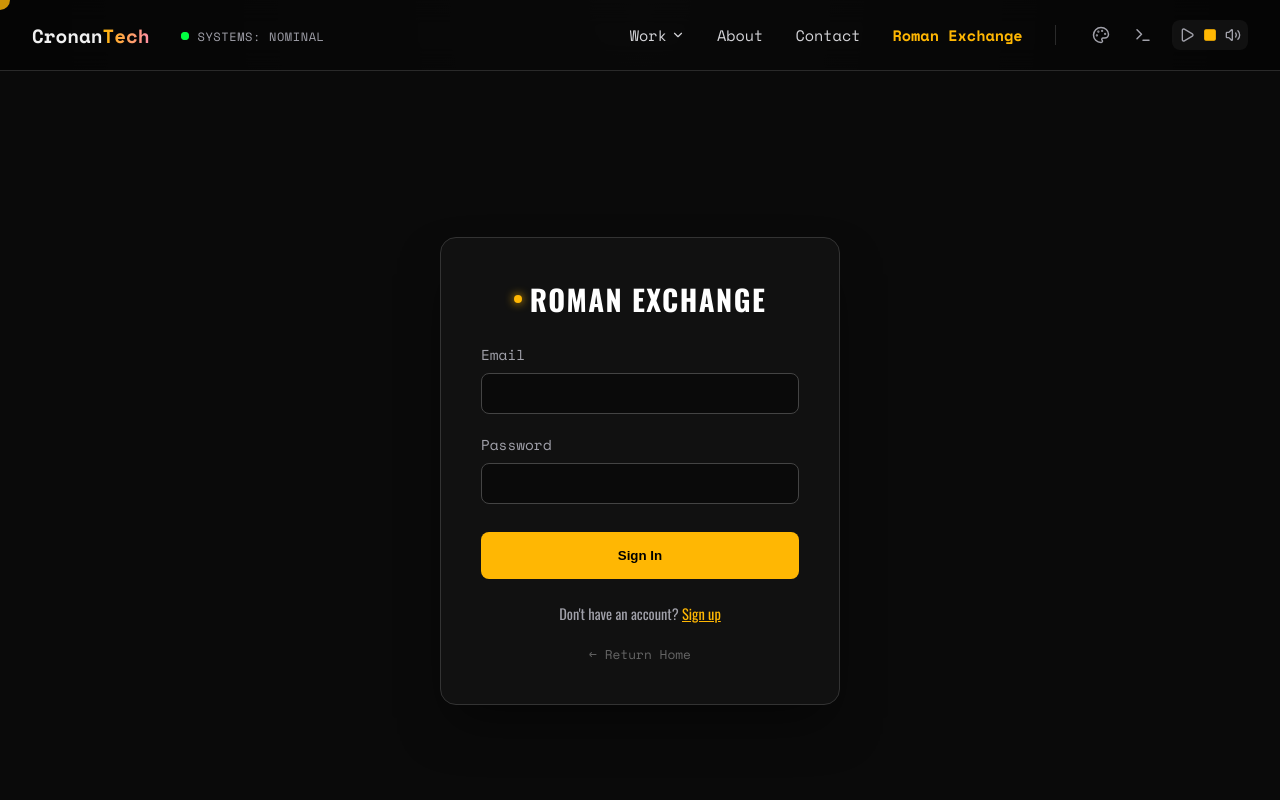
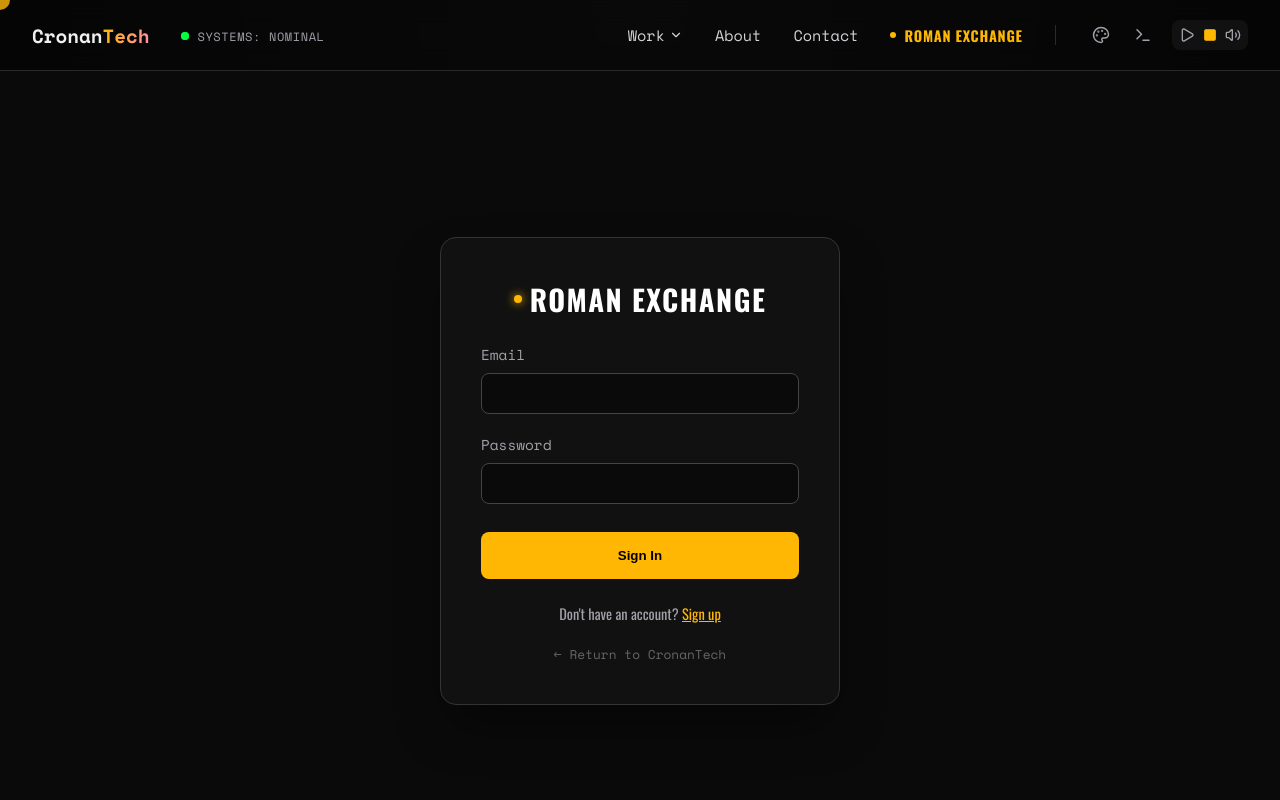
Before and after one commit to Cwill2778/urlroast, a Next.js app: page /romans-chat/login in a window 1280 px wide. Shown: the top 800 px of the page. Built offline with nearby package versions, Linux system fonts and the light colour scheme.

Commit message:
feat: migrate Roman Exchange to subdomain romanexchange.cronantech.com with Next.js proxy

```diff
--- a/src/app/page.js
+++ b/src/app/page.js
@@ -19,7 +19,7 @@ export default function Portfolio() {
   return (
     <main style={{ minHeight: '100vh', display: 'flex', flexDirection: 'column', alignItems: 'center', padding: '4rem 2rem 0 2rem' }}>
       {/* Top Announcement Banner */}
-      <Link href="/romans-chat" style={{ textDecoration: 'none', width: '100%', maxWidth: '1200px', margin: '0 auto 2rem auto', display: 'block' }}>
+      <Link href="https://romanexchange.cronantech.com" style={{ textDecoration: 'none', width: '100%', maxWidth: '1200px', margin: '0 auto 2rem auto', display: 'block' }}>
         <motion.div
           initial={{ opacity: 0, y: -20 }}
           animate={{ opacity: 1, y: 0 }}
@@ -225,6 +225,7 @@ export default function Portfolio() {
               </p>
             </div>
 
+
             {/* Announcement 3 */}
             <div style={{ background: 'rgba(255,255,255,0.02)', padding: '1rem', borderRadius: '8px', borderLeft: '2px solid #555' }}>
               <div style={{ fontSize: '0.75rem', color: '#888', marginBottom: '0.5rem', fontFamily: 'var(--font-space)', letterSpacing: '0.1em' }}>SUMMER 2026</div>
--- a/src/app/romans-chat/login/page.js
+++ b/src/app/romans-chat/login/page.js
@@ -25,7 +25,7 @@ export default function Login() {
     try {
       if (isLogin) {
         await signInWithEmailAndPassword(auth, email, password);
-        router.push('/romans-chat');
+        router.push('/');
       } else {
         const userCredential = await createUserWithEmailAndPassword(auth, email, password);
         const user = userCredential.user;
@@ -42,7 +42,7 @@ export default function Login() {
           createdAt: new Date().toISOString()
         });
 
-        router.push('/romans-chat');
+        router.push('/');
       }
     } catch (err) {
       setError(err.message);
@@ -144,7 +144,7 @@ export default function Login() {
         </div>
 
         <div style={{ marginTop: '1rem', textAlign: 'center' }}>
-          <Link href="/" style={{ color: '#666', textDecoration: 'none', fontSize: '0.8rem', fontFamily: 'var(--font-space)' }}>← Return Home</Link>
+          <Link href="https://cronantech.com" style={{ color: '#666', textDecoration: 'none', fontSize: '0.8rem', fontFamily: 'var(--font-space)' }}>← Return to CronanTech</Link>
         </div>
       </div>
     </div>
--- a/src/app/romans-chat/page.js
+++ b/src/app/romans-chat/page.js
@@ -34,7 +34,7 @@ export default function RomansChat() {
   useEffect(() => {
     const unsubscribe = onAuthStateChanged(auth, (currentUser) => {
       if (!currentUser) {
-        router.push('/romans-chat/login');
+        router.push('/login');
       } else {
         setUser(currentUser);
       }
@@ -175,7 +175,7 @@ export default function RomansChat() {
           >
             ☕ Support Dev
           </a>
-          <Link href="/romans-chat/profile" style={{ color: '#d4d4d8', textDecoration: 'none', fontSize: '0.9rem' }}>Profile</Link>
+          <Link href="/profile" style={{ color: '#d4d4d8', textDecoration: 'none', fontSize: '0.9rem' }}>Profile</Link>
           <button onClick={() => auth.signOut()} style={{ background: 'none', border: 'none', color: '#ef4444', fontSize: '0.9rem', cursor: 'pointer', fontFamily: 'inherit' }}>
             Sign Out
           </button>
--- a/src/app/romans-chat/profile/page.js
+++ b/src/app/romans-chat/profile/page.js
@@ -26,7 +26,7 @@ export default function RomanExchangeProfile() {
   useEffect(() => {
     const unsubscribe = onAuthStateChanged(auth, async (currentUser) => {
       if (!currentUser) {
-        router.push('/romans-chat/login');
+        router.push('/login');
       } else {
         setUser(currentUser);
         setDisplayName(currentUser.displayName || '');
@@ -100,7 +100,7 @@ export default function RomanExchangeProfile() {
 
       <header style={{ marginBottom: '2rem', display: 'flex', justifyContent: 'space-between', alignItems: 'center' }}>
         <h1 style={{ fontSize: '1.5rem', color: '#fff', margin: 0 }}>Edit Profile</h1>
-        <Link href="/romans-chat" style={{ color: 'var(--primary)', textDecoration: 'none', fontFamily: 'var(--font-space)' }}>← Back to Chat</Link>
+        <Link href="/" style={{ color: 'var(--primary)', textDecoration: 'none', fontFamily: 'var(--font-space)' }}>← Back to Chat</Link>
       </header>
 
       <motion.form
--- a/src/components/Navbar.js
+++ b/src/components/Navbar.js
@@ -83,7 +83,21 @@ export default function Navbar() {
 
           <Link href="/about" style={{ color: '#d4d4d8', textDecoration: 'none', fontSize: '0.95rem' }}>About</Link>
           <Link href="/contact" style={{ color: '#d4d4d8', textDecoration: 'none', fontSize: '0.95rem' }}>Contact</Link>
-          <Link href="/romans-chat" style={{ color: 'var(--primary)', textDecoration: 'none', fontSize: '0.95rem', fontWeight: 'bold' }}>Roman Exchange</Link>
+          <Link href="https://romanexchange.cronantech.com" className="nav-link" style={{
+            color: 'var(--primary)',
+            textDecoration: 'none',
+            fontSize: '0.9rem',
+            fontFamily: 'var(--font-oswald)',
+            textTransform: 'uppercase',
+            letterSpacing: '0.05em',
+            fontWeight: 'bold',
+            display: 'flex',
+            alignItems: 'center',
+            gap: '0.5rem'
+          }}>
+            <span style={{ display: 'inline-block', width: '6px', height: '6px', background: 'var(--primary)', borderRadius: '50%' }}></span>
+            Roman Exchange
+          </Link>
 
           <div className="desktop-only" style={{ width: '1px', height: '20px', background: 'var(--border)' }}></div>
 
@@ -124,7 +138,7 @@ export default function Navbar() {
             <Link href="/work/support" onClick={() => setMobileMenuOpen(false)} style={{ color: '#fff', textDecoration: 'none' }}>Work: Support</Link>
             <Link href="/about" onClick={() => setMobileMenuOpen(false)} style={{ color: '#fff', textDecoration: 'none' }}>About</Link>
             <Link href="/contact" onClick={() => setMobileMenuOpen(false)} style={{ color: '#fff', textDecoration: 'none' }}>Contact</Link>
-            <Link href="/romans-chat" onClick={() => setMobileMenuOpen(false)} style={{ color: 'var(--primary)', textDecoration: 'none', fontWeight: 'bold' }}>Roman Exchange</Link>
+            <Link href="https://romanexchange.cronantech.com" onClick={() => setMobileMenuOpen(false)} style={{ color: 'var(--primary)', textDecoration: 'none', fontWeight: 'bold' }}>Roman Exchange</Link>
           </div>
         </div>
       )}
```
Also changed, not shown: src/proxy.js (added, +37 -0 lines).
